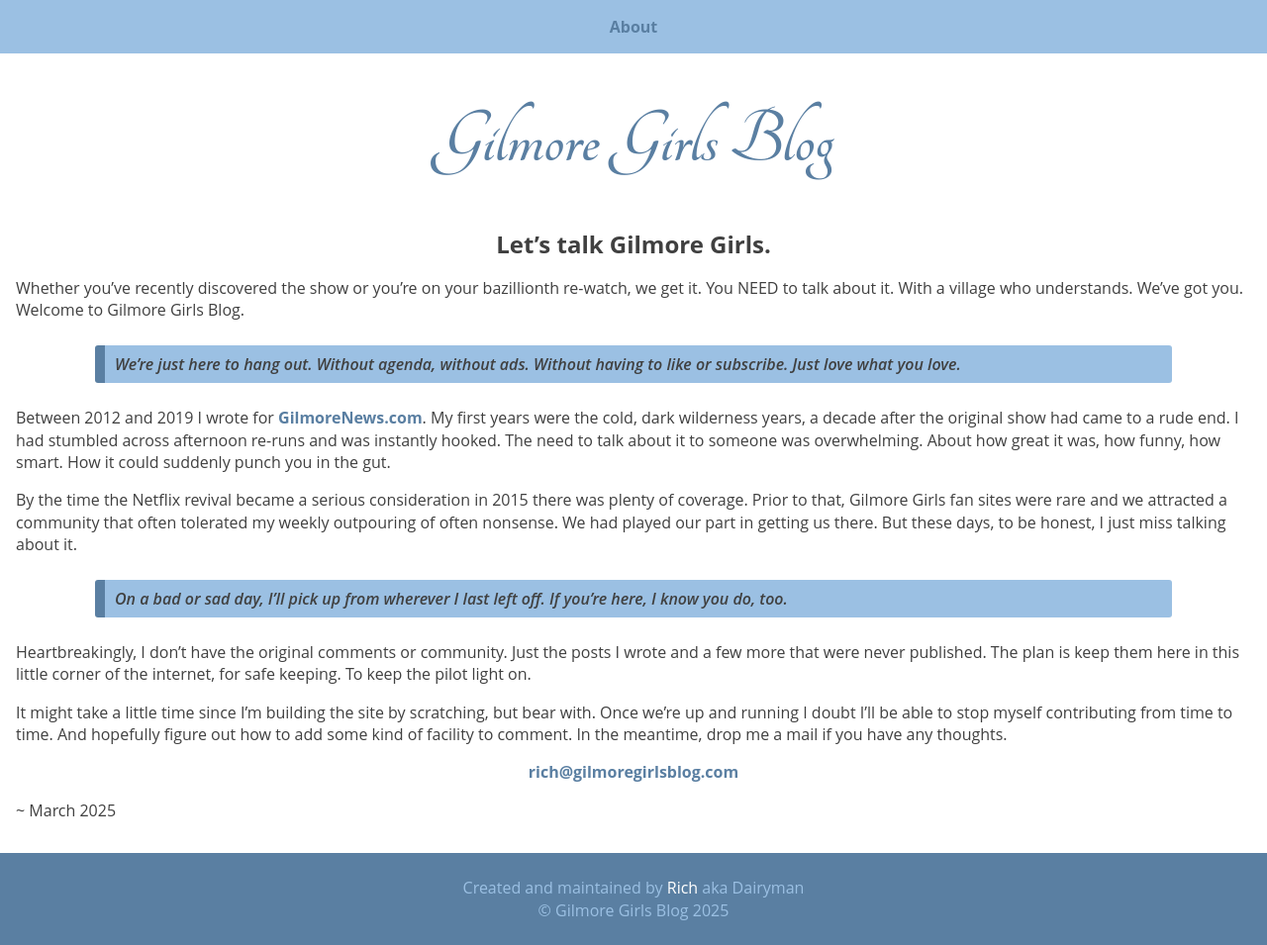
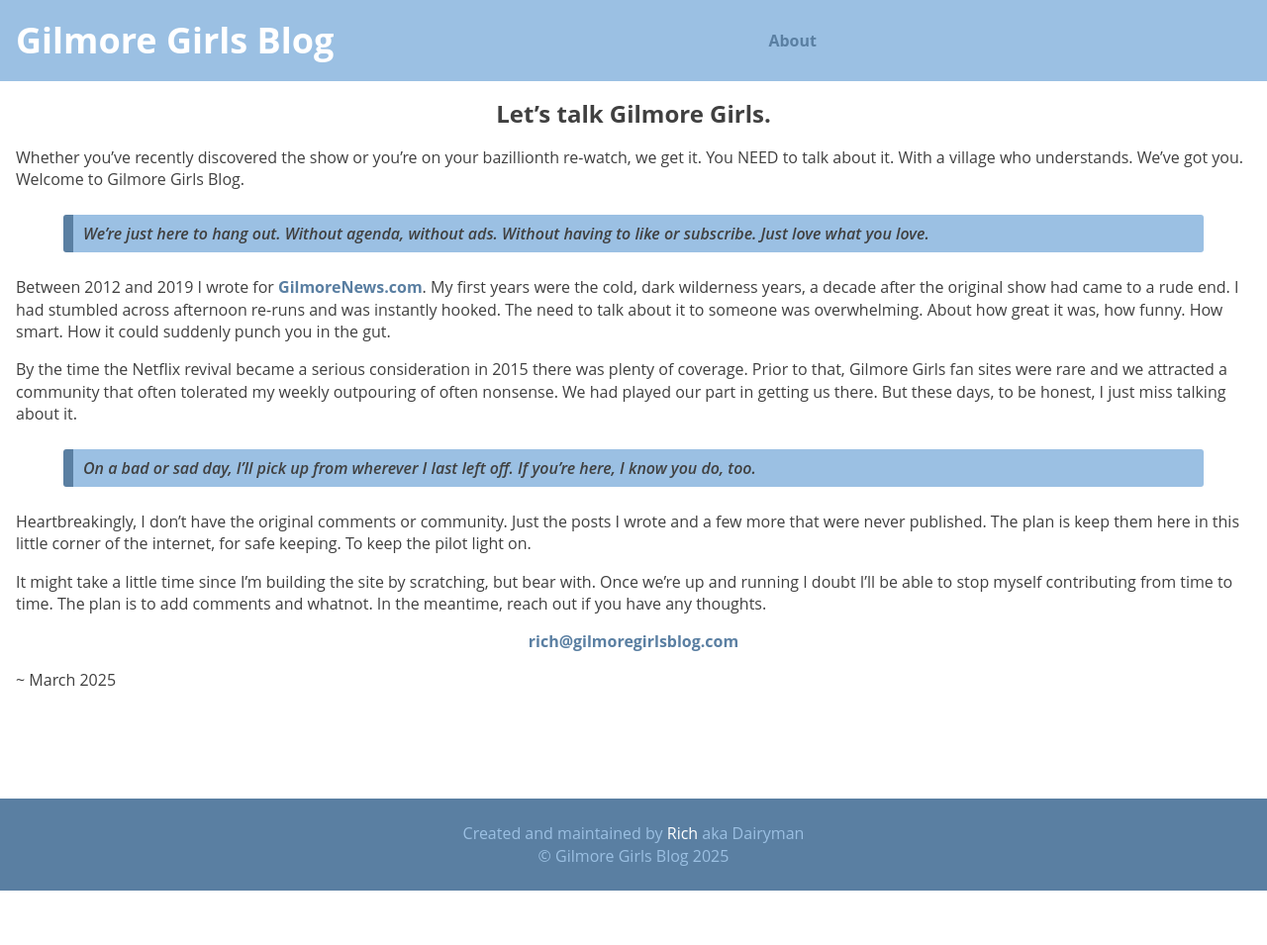
Before and after one commit to github-rich/babysteps, a Jekyll site: the page built from _pages/about.md, in a window 1280 px wide. Shown: the whole page at 99% size. Built offline with Jekyll 4.4.1, drawn with Linux system fonts in a browser that asks for light colours; after the commit the page ends 900 px from its top, so only the background shows below that.

Commit message:
sensible font title and move to navbar

```diff
--- a/_layouts/default.html
+++ b/_layouts/default.html
@@ -11,13 +11,15 @@
     <link href="https://fonts.googleapis.com/css2?family=Tangerine:wght@700&display=swap" rel="stylesheet">
 </head>
 <body class="Site {{ page.layout }}-page"> <!-- Keeps the footer down! -->
-    <header>
-        <nav class="navbar">
-            <ul class="nav-links">
-                <li><a href="/about" {% if page.title == "About" %}class="active-page"{% endif %}>About</a></li>
-            </ul>
-        </nav>
-        <h1 class="header_site_title">{{ site.title }}</h1>
+    <header class="header">
+        <div class="header-container">
+            <div class="header-site-title">Gilmore Girls Blog</div>
+            <nav class="navbar">
+                <ul class="nav-links">
+                    <li><a href="/about" {% if page.title == "About" %}class="active-page"{% endif %}>About</a></li>
+                </ul>
+            </nav>
+        </div>
     </header>
     <main class="site-content">
         {{ content }}
--- a/_pages/about.md
+++ b/_pages/about.md
@@ -10,7 +10,7 @@ Whether you've recently discovered the show or you're on your bazillionth re-wat
 
 > We’re just here to hang out. Without agenda, without ads. Without having to like or subscribe. Just love what you love.
 
-Between 2012 and 2019 I wrote for [GilmoreNews.com](https://web.archive.org/web/20170526234405/http://www.gilmorenews.com/2014/07/22/best-gilmore-trivia-ever/).  My first years were the cold, dark wilderness years, a decade after the original show had came to a rude end.  I had stumbled across afternoon re-runs and was instantly hooked.  The need to talk about it to someone was overwhelming.  About how great it was, how funny, how smart.  How it could suddenly punch you in the gut.
+Between 2012 and 2019 I wrote for [GilmoreNews.com](https://web.archive.org/web/20170526234405/http://www.gilmorenews.com/2014/07/22/best-gilmore-trivia-ever/).  My first years were the cold, dark wilderness years, a decade after the original show had came to a rude end.  I had stumbled across afternoon re-runs and was instantly hooked.  The need to talk about it to someone was overwhelming.  About how great it was, how funny.  How smart.  How it could suddenly punch you in the gut.
 
 By the time the Netflix revival became a serious consideration in 2015 there was plenty of coverage.  Prior to that, Gilmore Girls fan sites were rare and we attracted a community that often tolerated my weekly outpouring of often nonsense.  We had played our part in getting us there.  But these days, to be honest, I just miss talking about it.
 
@@ -18,7 +18,7 @@ By the time the Netflix revival became a serious consideration in 2015 there was
 
 Heartbreakingly, I don't have the original comments or community.  Just the posts I wrote and a few more that were never published.  The plan is keep them here in this little corner of the internet, for safe keeping.  To keep the pilot light on.
 
-It might take a little time since I'm building the site by scratching, but bear with.  Once we're up and running I doubt I'll be able to stop myself contributing from time to time.  And hopefully figure out how to add some kind of facility to comment.  In the meantime, drop me a mail if you have any thoughts.
+It might take a little time since I'm building the site by scratching, but bear with.  Once we're up and running I doubt I'll be able to stop myself contributing from time to time.  The plan is to add comments and whatnot.  In the meantime, reach out if you have any thoughts.
 
 #### [rich@gilmoregirlsblog.com](mailto:rich@gilmoregirlsblog.com)
 {: style="text-align: center;"}
--- a/_sass/_blockquote.scss
+++ b/_sass/_blockquote.scss
@@ -3,7 +3,7 @@ blockquote {
     border-left: 10px solid #5A7FA2;
     font-style: italic;
     font-weight: 600;
-    margin: 1.5em 5em;
+    margin: 1.5em 3em;
     padding: 0.5em 10px;
     border-radius: 3px;
      /* The quotes property is not necessary unless you are using ::before and ::after pseudo-elements to add quotation marks */
--- a/_sass/_navbar_header.scss
+++ b/_sass/_navbar_header.scss
@@ -3,20 +3,33 @@ header {
   padding: 0;
 }
 
+.header-container {
+  display: flex;
+  justify-content: space-around;
+  align-items: center;
+  background-color: #9BC0E3;
+  padding: 1rem 0;
+}
+
+.header-site-title {
+  color: white;
+  font-weight: bold;
+  font-size: 36px;
+  margin-left: 1rem;
+}
+
 .navbar {
-    background-color: #9BC0E3;
-    color: #5A7FA2;
-    text-align: center;
-    padding: 1rem 0; /* Padding to make the navbar a few lines high */
-  }
+  flex-grow: 1;
+  text-align: right;
+  margin-right: 1rem;
+}
 
-  .navbar .nav-links {
+  .nav-links {
     list-style: none;
     padding: 0;
     margin: 0;
     display: flex;
-    justify-content: center;
-    border-radius: 4px
+    justify-content: space-around;
   }
 
   .navbar .nav-links li {
@@ -26,9 +39,14 @@ header {
   .navbar .nav-links a {
     color: #5A7FA2;
     text-decoration: none;
+    font-weight: normal;
   }
 
   .navbar .nav-links a.active-page {
+    font-weight: bold;
+  }
+
+  .nav-links a.active-page {
     font-weight: bold;
   }
 
@@ -36,14 +54,3 @@ header {
     color: white;
     text-decoration: none;
   }
-
-.header_site_title {
-    color: #5A7FA2;
-    display: flex;
-    justify-content: center;
-    align-items: center;
-    font-family: 'Tangerine', cursive;
-    font-size: 5rem;
-    margin-top: 0.4em;
-    margin-bottom: 0.2em;
-}
```
Also changed, not shown: _layouts/i_smell_snow.html (+6 -2 lines), _pages/404.md (+1 -1 lines).
